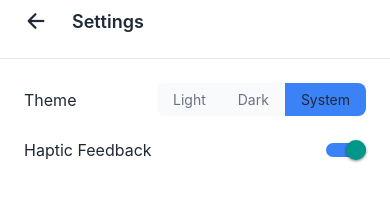
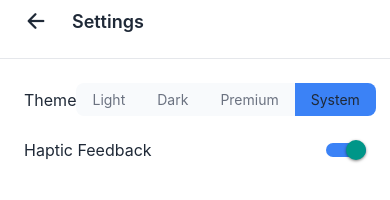
Before and after one commit to rehanhaider/AutoSocial, an Expo app drawn with the web renderer of React Native in the folder app/: screen /settings in a window 390 px wide. Built offline with nearby package versions, Linux system fonts and the light colour scheme; Expo Router itself is replaced by a stand-in of ours; some packages are replaced by stand-ins of ours.

Commit message:
FEAT:  premium theme

```diff
--- a/app/src/contexts/ThemeContext.tsx
+++ b/app/src/contexts/ThemeContext.tsx
@@ -3,12 +3,13 @@ import { useColorScheme } from "react-native";
 import { Colors } from "@/styles/colors";
 import { useSettingsStore } from "@/lib/state/settingStore";
 
-type ColorScheme = "light" | "dark";
+type ColorScheme = "light" | "dark" | "premium";
 
 interface ThemeContextType {
     colorScheme: ColorScheme;
     colors: typeof Colors.light;
     isDark: boolean;
+    isPremium: boolean;
 }
 
 const ThemeContext = createContext<ThemeContextType | undefined>(undefined);
@@ -23,6 +24,8 @@ export const ThemeProvider: React.FC<{ children: React.ReactNode }> = ({ childre
 
         if (theme === "system") {
             resolvedScheme = systemColorScheme === "dark" ? "dark" : "light";
+        } else if (theme === "premium") {
+            resolvedScheme = "premium";
         } else {
             resolvedScheme = theme as ColorScheme;
         }
@@ -32,11 +35,13 @@ export const ThemeProvider: React.FC<{ children: React.ReactNode }> = ({ childre
 
     const colors = Colors[colorScheme];
     const isDark = colorScheme === "dark";
+    const isPremium = colorScheme === "premium";
 
     const value: ThemeContextType = {
         colorScheme,
         colors,
         isDark,
+        isPremium,
     };
 
     return <ThemeContext.Provider value={value}>{children}</ThemeContext.Provider>;
--- a/app/src/lib/types/settingsTypes.ts
+++ b/app/src/lib/types/settingsTypes.ts
@@ -1,2 +1,2 @@
-export type Theme = "light" | "dark" | "system";
+export type Theme = "light" | "dark" | "premium" | "system";
 export type HapticFeedback = "enabled" | "disabled";
--- a/app/src/screen/settings/SettingsScreen.tsx
+++ b/app/src/screen/settings/SettingsScreen.tsx
@@ -13,6 +13,7 @@ const SettingsScreen: React.FC = () => {
     const themeOptions: { label: string; value: Theme }[] = [
         { label: "Light", value: "light" },
         { label: "Dark", value: "dark" },
+        { label: "Premium", value: "premium" },
         { label: "System", value: "system" },
     ];
 
--- a/app/src/styles/colors.ts
+++ b/app/src/styles/colors.ts
@@ -282,16 +282,72 @@ export const Palette = {
 };
 
 /**
+ * Premium Theme Colors
+ *
+ * Custom premium color palette using the specified premium colors
+ */
+const PremiumPalette = {
+    // Primary premium colors
+    darkGreen: "#1f342e", // Rich dark green (PRIMARY)
+    deepNavy: "#071932", // Deep navy blue (ACCENT)
+    bronze: "#dbbe7d", // Golden bronze text
+
+    // Generated scales for premium theme
+    primary: {
+        50: "#f4f6f5",
+        100: "#e8ebe9",
+        200: "#c5d1ca",
+        300: "#9bb0a3",
+        400: "#6d8a77",
+        500: "#4a6854",
+        600: "#3a5343",
+        700: "#2d4135",
+        800: "#1f342e", // Base premium dark green
+        900: "#152520",
+    } as ColorScale,
+
+    accent: {
+        50: "#f1f3f6",
+        100: "#e3e7ed",
+        200: "#c1cad8",
+        300: "#95a6bc",
+        400: "#647a9a",
+        500: "#485d7d",
+        600: "#394864",
+        700: "#2d3a51",
+        800: "#1e2b3f",
+        900: "#071932", // Base premium navy (ACCENT)
+    } as ColorScale,
+
+    text: {
+        50: "#fefdfb",
+        100: "#fdf9f1",
+        200: "#faf1de",
+        300: "#f5e4b8",
+        400: "#efd285",
+        500: "#dbbe7d", // Base premium bronze (TEXT)
+        600: "#c9a665",
+        700: "#a88c55",
+        800: "#8a7248",
+        900: "#715e3d",
+    } as ColorScale,
+};
+
+/**
  * Color System Builder
  *
  * Transforms the raw palette into semantic tokens and legacy compatibility layer.
- * Each mode (light/dark) gets its own optimized token mapping.
+ * Each mode (light/dark/premium) gets its own optimized token mapping.
  */
-const createColorSystem = (mode: "light" | "dark"): ColorSystem => {
+const createColorSystem = (mode: "light" | "dark" | "premium"): ColorSystem => {
     const isDark = mode === "dark";
+    const isPremium = mode === "premium";
 
     // For dark mode, we invert the neutral scale for appropriate contrast
-    const neutral = isDark
+    // For premium mode, we use a custom neutral scale based on the premium colors
+    const neutral = isPremium
+        ? PremiumPalette.primary
+        : isDark
         ? ({
               50: Palette.neutral[900], // Dark becomes light
               100: Palette.neutral[800],
@@ -308,32 +364,32 @@ const createColorSystem = (mode: "light" | "dark"): ColorSystem => {
 
     // Surface tokens (elevation-aware)
     const surface: SurfaceTokens = {
-        base: isDark ? "#0f0f0f" : Palette.white,
-        muted: isDark ? Palette.slate[900] : Palette.slate[50],
-        raised: isDark ? Palette.slate[800] : Palette.slate[100],
-        overlay: isDark ? Palette.alpha[80] : Palette.alpha[50],
-        accent: isDark ? Palette.brand[900] : Palette.brand[50],
-        inverse: isDark ? Palette.white : Palette.neutral[900],
+        base: isPremium ? PremiumPalette.primary[900] : isDark ? "#0f0f0f" : Palette.white,
+        muted: isPremium ? PremiumPalette.primary[800] : isDark ? Palette.slate[900] : Palette.slate[50],
+        raised: isPremium ? PremiumPalette.primary[700] : isDark ? Palette.slate[800] : Palette.slate[100],
+        overlay: isPremium ? "rgba(31, 52, 46, 0.80)" : isDark ? Palette.alpha[80] : Palette.alpha[50],
+        accent: isPremium ? PremiumPalette.accent[200] : isDark ? Palette.brand[900] : Palette.brand[50],
+        inverse: isPremium ? PremiumPalette.text[100] : isDark ? Palette.white : Palette.neutral[900],
     };
 
     // Content tokens (text/foreground)
     const content: ContentTokens = {
-        primary: isDark ? neutral[900] : neutral[800], // High contrast
-        secondary: isDark ? neutral[600] : neutral[500], // Medium contrast
-        tertiary: isDark ? neutral[500] : neutral[400], // Low contrast
-        disabled: isDark ? neutral[400] : neutral[300], // Disabled state
-        inverse: isDark ? neutral[100] : Palette.white, // Text on dark surfaces
-        accent: isDark ? Palette.brand[400] : Palette.brand[600], // Brand text
-        link: isDark ? Palette.brand[300] : Palette.brand[700], // Hyperlinks
+        primary: isPremium ? PremiumPalette.text[100] : isDark ? neutral[900] : neutral[800], // High contrast
+        secondary: isPremium ? PremiumPalette.text[200] : isDark ? neutral[600] : neutral[500], // Medium contrast
+        tertiary: isPremium ? PremiumPalette.text[300] : isDark ? neutral[500] : neutral[400], // Low contrast
+        disabled: isPremium ? PremiumPalette.text[400] : isDark ? neutral[400] : neutral[300], // Disabled state
+        inverse: isPremium ? PremiumPalette.primary[900] : isDark ? neutral[100] : Palette.white, // Text on dark surfaces
+        accent: isPremium ? PremiumPalette.accent[500] : isDark ? Palette.brand[400] : Palette.brand[600], // Brand text
+        link: isPremium ? PremiumPalette.text[400] : isDark ? Palette.brand[300] : Palette.brand[700], // Hyperlinks
     };
 
     // Border tokens (hierarchy-aware)
     const border: BorderTokens = {
-        subtle: isDark ? neutral[200] : neutral[200], // Light borders
-        default: isDark ? neutral[300] : neutral[300], // Standard borders
-        strong: isDark ? neutral[400] : neutral[400], // Emphasized borders
-        accent: isDark ? Palette.brand[600] : Palette.brand[300], // Brand borders
-        focus: isDark ? Palette.brand[400] : Palette.brand[500], // Focus rings
+        subtle: isPremium ? PremiumPalette.text[300] : isDark ? neutral[200] : neutral[200], // Light borders
+        default: isPremium ? PremiumPalette.text[400] : isDark ? neutral[300] : neutral[300], // Standard borders
+        strong: isPremium ? PremiumPalette.accent[500] : isDark ? neutral[400] : neutral[400], // Emphasized borders
+        accent: isPremium ? PremiumPalette.accent[600] : isDark ? Palette.brand[600] : Palette.brand[300], // Brand borders
+        focus: isPremium ? PremiumPalette.text[400] : isDark ? Palette.brand[400] : Palette.brand[500], // Focus rings
         error: isDark ? Palette.semantic.error[400] : Palette.semantic.error[500], // Error borders
     };
 
@@ -385,9 +441,9 @@ const createColorSystem = (mode: "light" | "dark"): ColorSystem => {
         status,
         elevation,
         interactive: {
-            primary: createInteractiveStates(isDark ? Palette.brand[600] : Palette.brand[500]),
-            secondary: createInteractiveStates(isDark ? Palette.slate[600] : Palette.slate[400]),
-            neutral: createInteractiveStates(isDark ? neutral[700] : neutral[200]),
+            primary: createInteractiveStates(isPremium ? PremiumPalette.text[500] : isDark ? Palette.brand[600] : Palette.brand[500]),
+            secondary: createInteractiveStates(isPremium ? PremiumPalette.accent[600] : isDark ? Palette.slate[600] : Palette.slate[400]),
+            neutral: createInteractiveStates(isPremium ? PremiumPalette.primary[700] : isDark ? neutral[700] : neutral[200]),
         },
 
         // Selection/chip tokens — standardized alpha variants
@@ -401,9 +457,9 @@ const createColorSystem = (mode: "light" | "dark"): ColorSystem => {
 
         // Raw palette access
         palette: {
-            brand: Palette.brand,
-            neutral: isDark ? neutral : Palette.neutral,
-            slate: Palette.slate,
+            brand: isPremium ? PremiumPalette.text : Palette.brand,
+            neutral: isPremium ? PremiumPalette.primary : isDark ? neutral : Palette.neutral,
+            slate: isPremium ? PremiumPalette.accent : Palette.slate,
         },
 
         // Simple common values
@@ -427,7 +483,8 @@ const createColorSystem = (mode: "light" | "dark"): ColorSystem => {
  *
  * Legacy tokens are deprecated but maintained for compatibility.
  */
-export const Colors: { light: ColorSystem; dark: ColorSystem } = {
+export const Colors: { light: ColorSystem; dark: ColorSystem; premium: ColorSystem } = {
     light: createColorSystem("light"),
     dark: createColorSystem("dark"),
+    premium: createColorSystem("premium"),
 };
```
